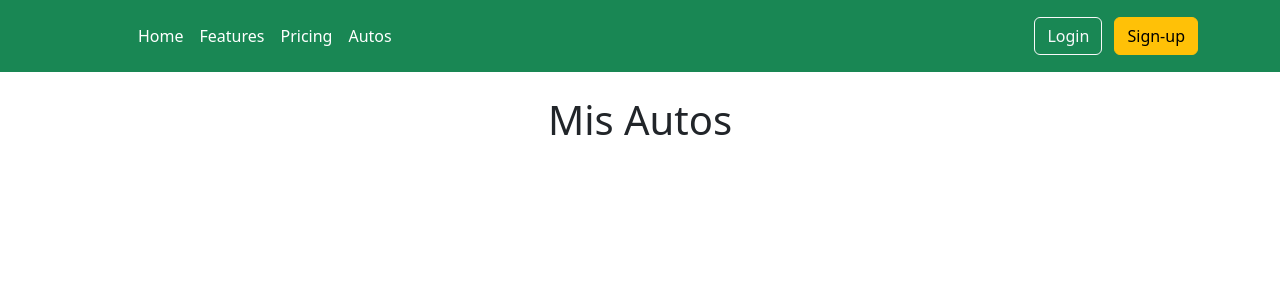
After one commit to d75324/autocare1, a Django app: page /cars/ in a window 1280 px wide. The commit adds this page. Shown: the top 300 px of the page. Run offline with Django 5.2, Linux system fonts and the light colour scheme.

Commit message:
agregar url, view y template de cars estático

```diff
--- /dev/null
+++ b/mysite_box/autocare/templates/cars.html
@@ -0,0 +1,7 @@
+{% extends 'base.html' %}
+
+    {% block content %}
+    <div class="container my-4">
+        <h1 class="text-center">Mis Autos</h1>
+    </div>
+    {% endblock %}
--- a/mysite_box/autocare/urls.py
+++ b/mysite_box/autocare/urls.py
@@ -1,7 +1,8 @@
 from django.urls import path
-from .views import HomeView, PricingView
+from .views import CarsView, HomeView, PricingView
 
 urlpatterns = [
     path('', HomeView.as_view(), name='home'),
     path('pricing/', PricingView.as_view(), name='pricing'),
+    path('cars/', CarsView.as_view(), name='cars'),
 ]
--- a/mysite_box/autocare/views.py
+++ b/mysite_box/autocare/views.py
@@ -1,5 +1,9 @@
 from django.shortcuts import render
 from django.views.generic import TemplateView
+
+class CarsView(TemplateView):
+    template_name = 'cars.html'
+
 
 class HomeView(TemplateView):
     template_name = 'home.html'
--- a/mysite_box/templates/navbar.html
+++ b/mysite_box/templates/navbar.html
@@ -9,7 +9,7 @@
         <li><a href="{% url 'home' %}" class="nav-link px-2 text-white">Home</a></li>
         <li><a href="#" class="nav-link px-2 text-white">Features</a></li>
         <li><a href="{% url 'pricing' %}" class="nav-link px-2 text-white">Pricing</a></li>
-        <li><a href="#" class="nav-link px-2 text-white">About</a></li>
+        <li><a href="{% url 'cars' %}" class="nav-link px-2 text-white">Autos</a></li>
       </ul>
       <div class="text-end">
         <button type="button" class="btn btn-outline-light me-2">Login</button>
```
